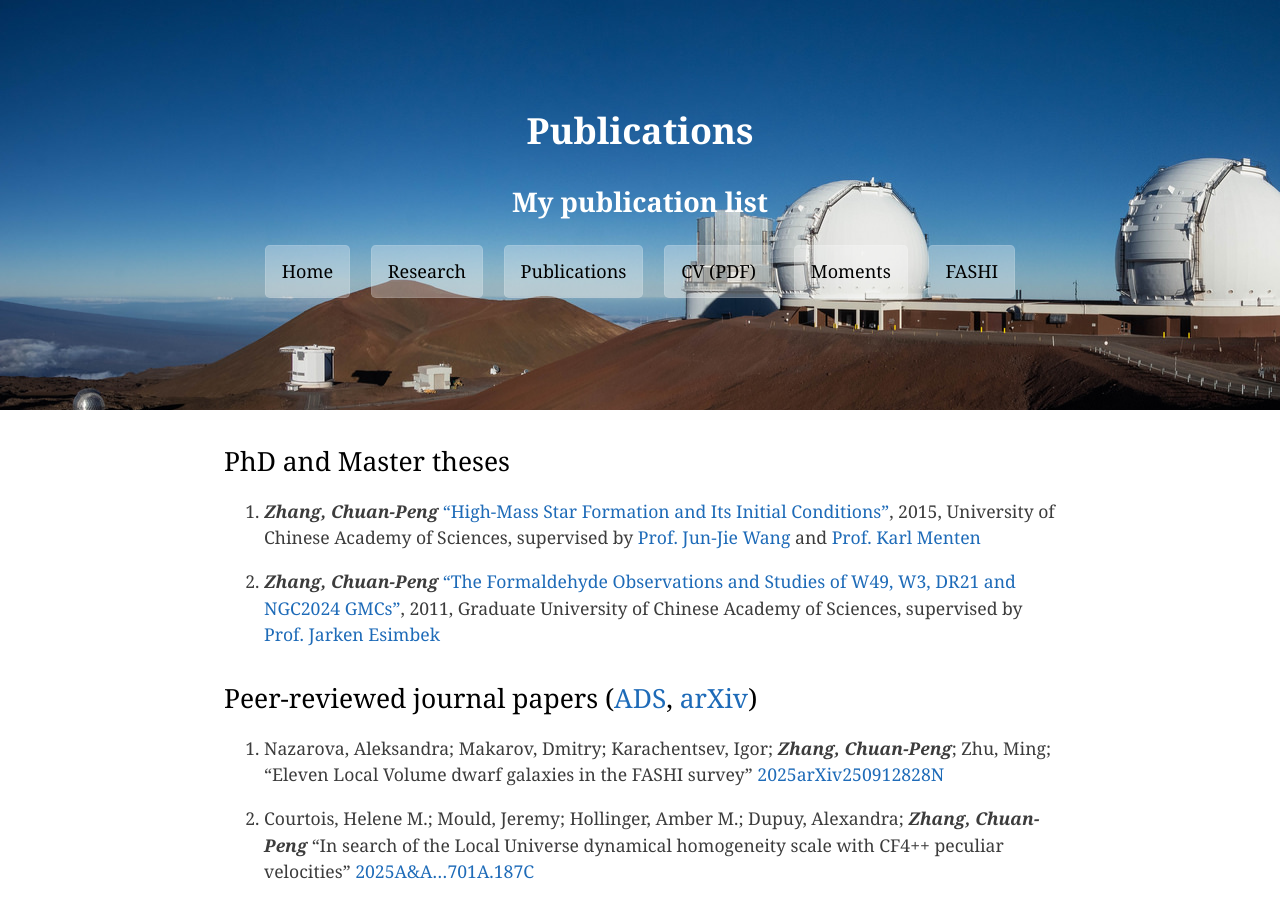
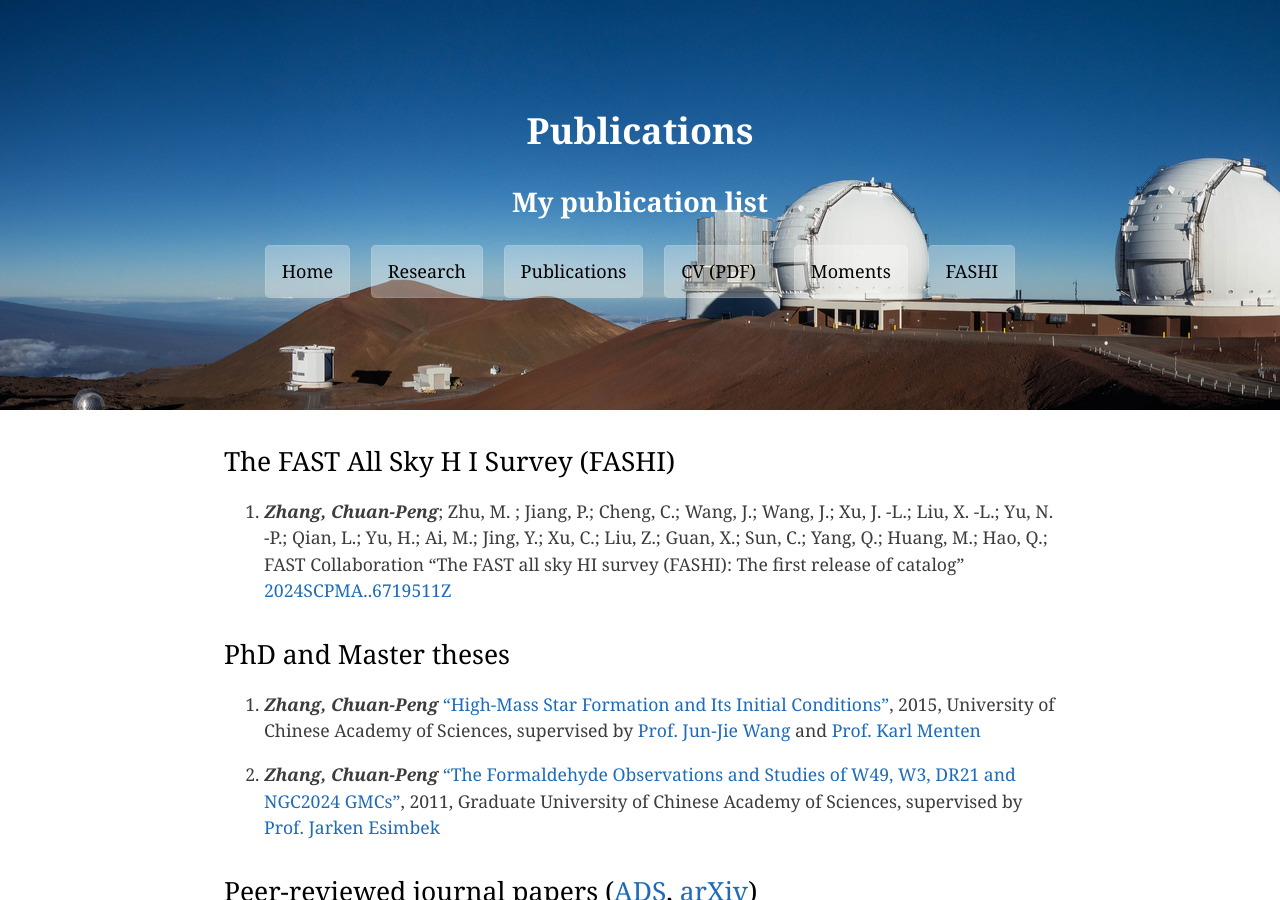
Before and after one commit to zcp521/zcp521.github.io, a Jekyll site: the page built from pub.md, in a window 1280 px wide and 900 px high. Built offline with Jekyll 4.4.1, drawn with Linux system fonts in a browser that asks for light colours.

Commit message:
Update pub.md

```diff
--- a/pub.md
+++ b/pub.md
@@ -3,6 +3,12 @@
 title: "Publications"
 tagline: "My publication list"
 ---
+
+## The FAST All Sky H I Survey (FASHI)
+
+1. ***Zhang, Chuan-Peng***; Zhu, M. ; Jiang, P.; Cheng, C.; Wang, J.; Wang, J.; Xu, J. -L.; Liu, X. -L.; Yu, N. -P.; Qian, L.; Yu, H.; Ai, M.; Jing, Y.; Xu, C.; Liu, Z.; Guan, X.; Sun, C.; Yang, Q.; Huang, M.; Hao, Q.; FAST Collaboration
+	"The FAST all sky HI survey (FASHI): The first release of catalog"
+	[2024SCPMA..6719511Z](https://ui.adsabs.harvard.edu/abs/2024SCPMA..6719511Z/abstract)
 
 ## PhD and Master theses
 
@@ -16,7 +22,7 @@
 
 83. Nazarova, Aleksandra; Makarov, Dmitry; Karachentsev, Igor; ***Zhang, Chuan-Peng***; Zhu, Ming;
 	"Eleven Local Volume dwarf galaxies in the FASHI survey"
-	[2025arXiv250912828N](https://ui.adsabs.harvard.edu/abs/2025arXiv250912828N/abstract)
+	[2025RAA....25l5012N](https://ui.adsabs.harvard.edu/abs/2025RAA....25l5012N/abstract)
 
 82. Courtois, Helene M.; Mould, Jeremy; Hollinger, Amber M.; Dupuy, Alexandra; ***Zhang, Chuan-Peng***
 	"In search of the Local Universe dynamical homogeneity scale with CF4++ peculiar velocities"
```
